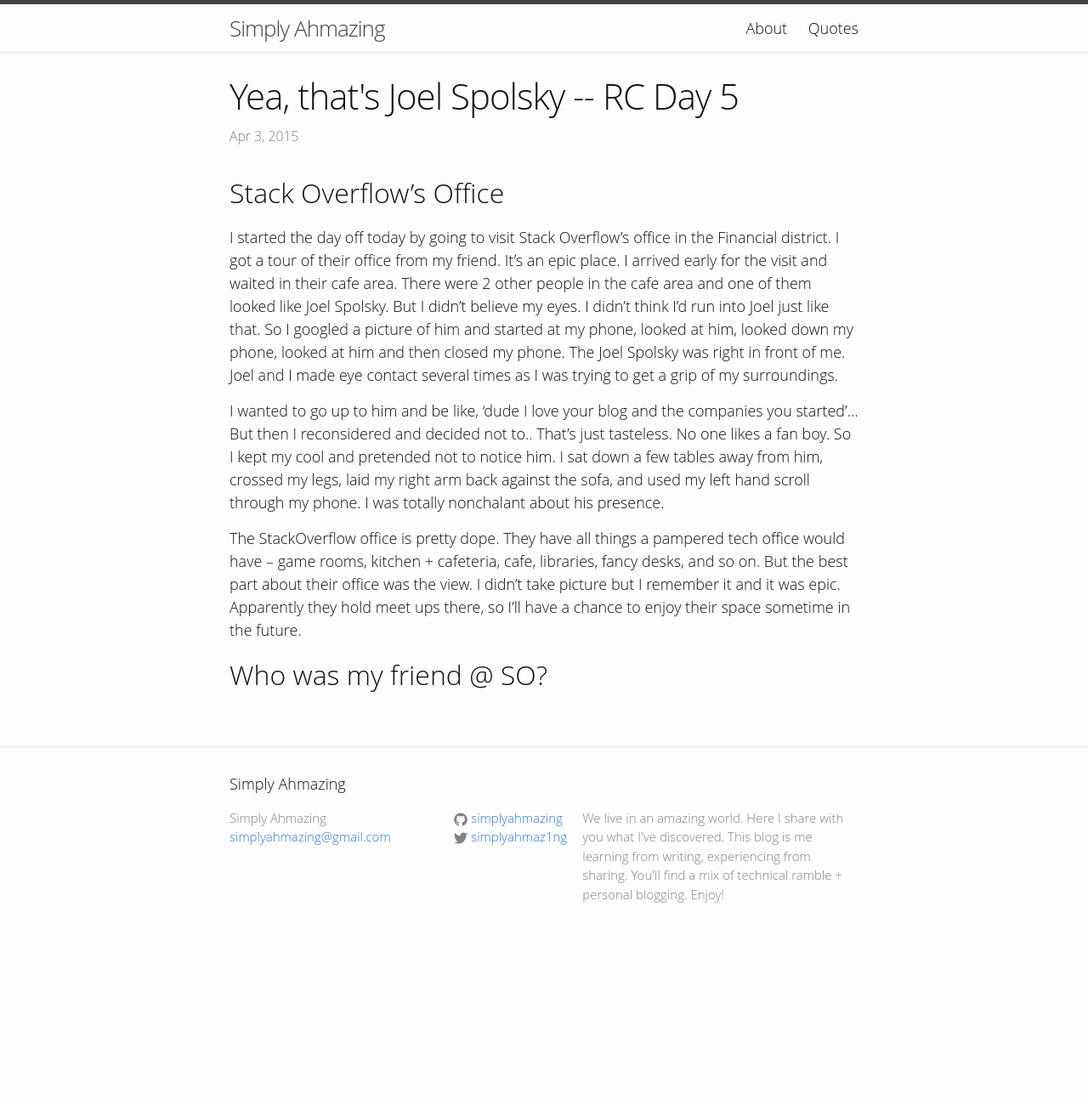
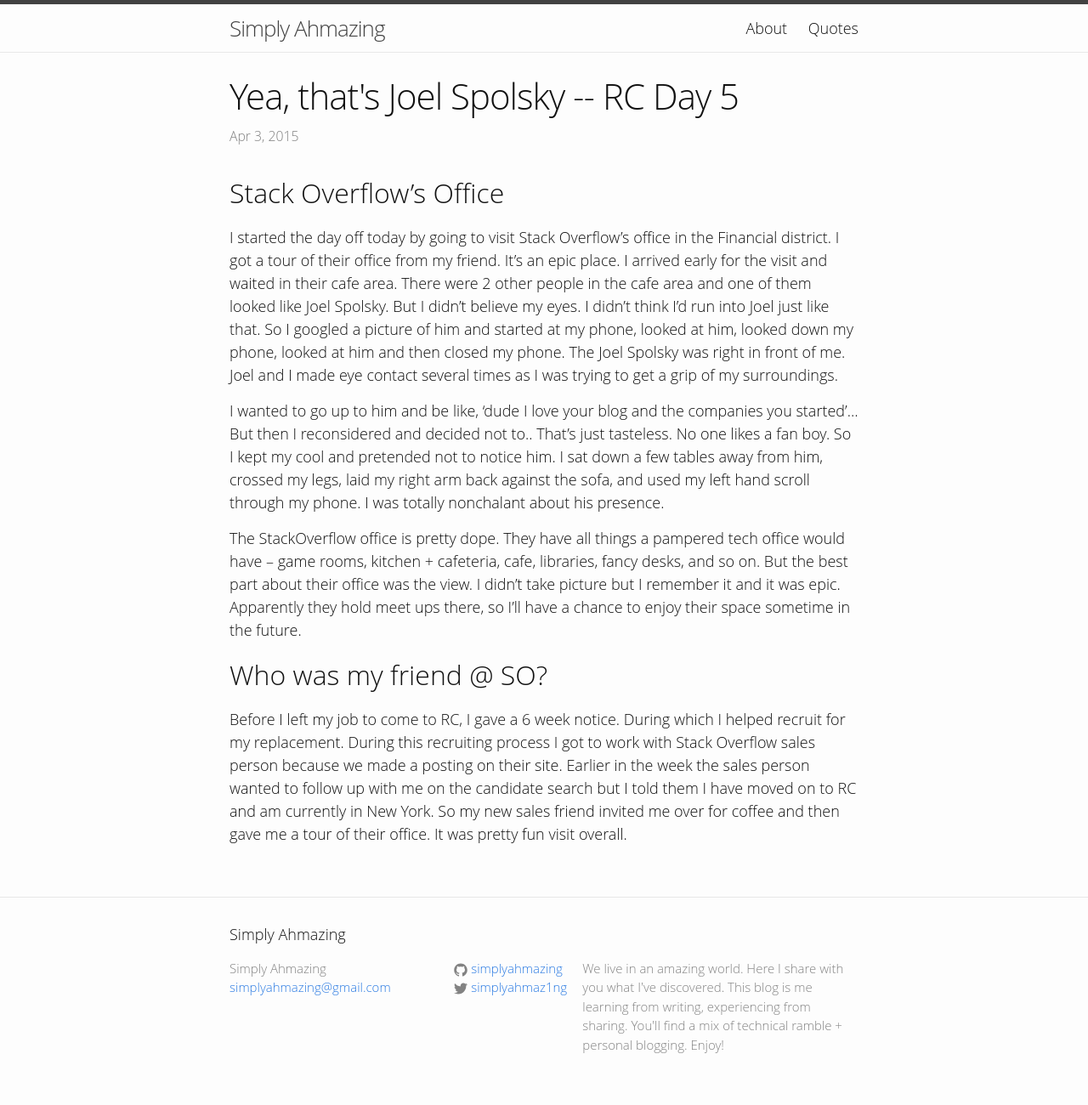
Before and after one commit to icco/simplyahmazing.github.io, a Jekyll site: the page built from _posts/2015-04-03-rc5-yea-thats-joel-spolsky.md, in a window 1280 px wide. Shown: the whole page at 85% size. Built offline with Jekyll 4.4.1, drawn with Linux system fonts in a browser that asks for light colours; before the commit the page ends 1123 px from its top, so only the background shows below that.

Commit message:
adds one last paragrpah

```diff
--- a/_posts/2015-04-03-rc5-yea-thats-joel-spolsky.md
+++ b/_posts/2015-04-03-rc5-yea-thats-joel-spolsky.md
@@ -14,3 +14,5 @@ I wanted to go up to him and be like, 'dude I love your blog and the companies y
 The StackOverflow office is pretty dope. They have all things a pampered tech office would have -- game rooms, kitchen + cafeteria, cafe, libraries, fancy desks, and so on. But the best part about their office was the view. I didn't take picture but I remember it and it was epic. Apparently they hold meet ups there, so I'll have a chance to enjoy their space sometime in the future.
 
 ## Who was my friend @ SO?
+
+Before I left my job to come to RC, I gave a 6 week notice. During which I helped recruit for my replacement. During this recruiting process I got to work with Stack Overflow sales person because we made a posting on their site. Earlier in the week the sales person wanted to follow up with me on the candidate search but I told them I have moved on to RC and am currently in New York. So my new sales friend invited me over for coffee and then gave me a tour of their office. It was pretty fun visit overall.
```
